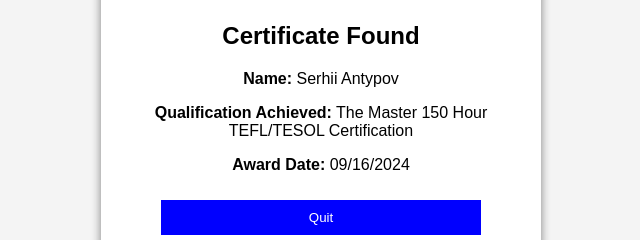
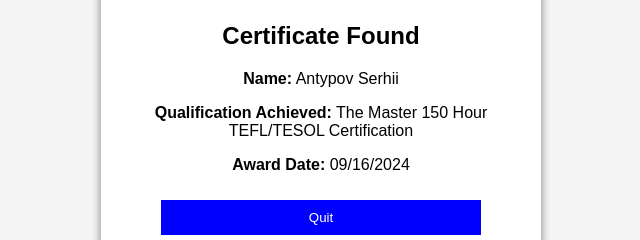
Before and after one commit to americantefllink/verification, a plain HTML site: page certificate.html in a window 1280 px wide. Shown: the part 217-457 px from the top of the page, 319-959 px from the left. Drawn offline with Linux system fonts and the light colour scheme.

Commit message:
Update certificate.html

```diff
--- a/certificate.html
+++ b/certificate.html
@@ -11,7 +11,7 @@
     <div class="container">
         <img src="logo.png" alt="Logo" class="logo">
         <h2>Certificate Found</h2>
-        <p><strong>Name:</strong> Serhii Antypov</p>
+        <p><strong>Name:</strong> Antypov Serhii</p>
         <p><strong>Qualification Achieved:</strong> The Master 150 Hour TEFL/TESOL Certification</p>
         <p><strong>Award Date:</strong> 09/16/2024</p>
         <button onclick="goBack()">Quit</button>
```
